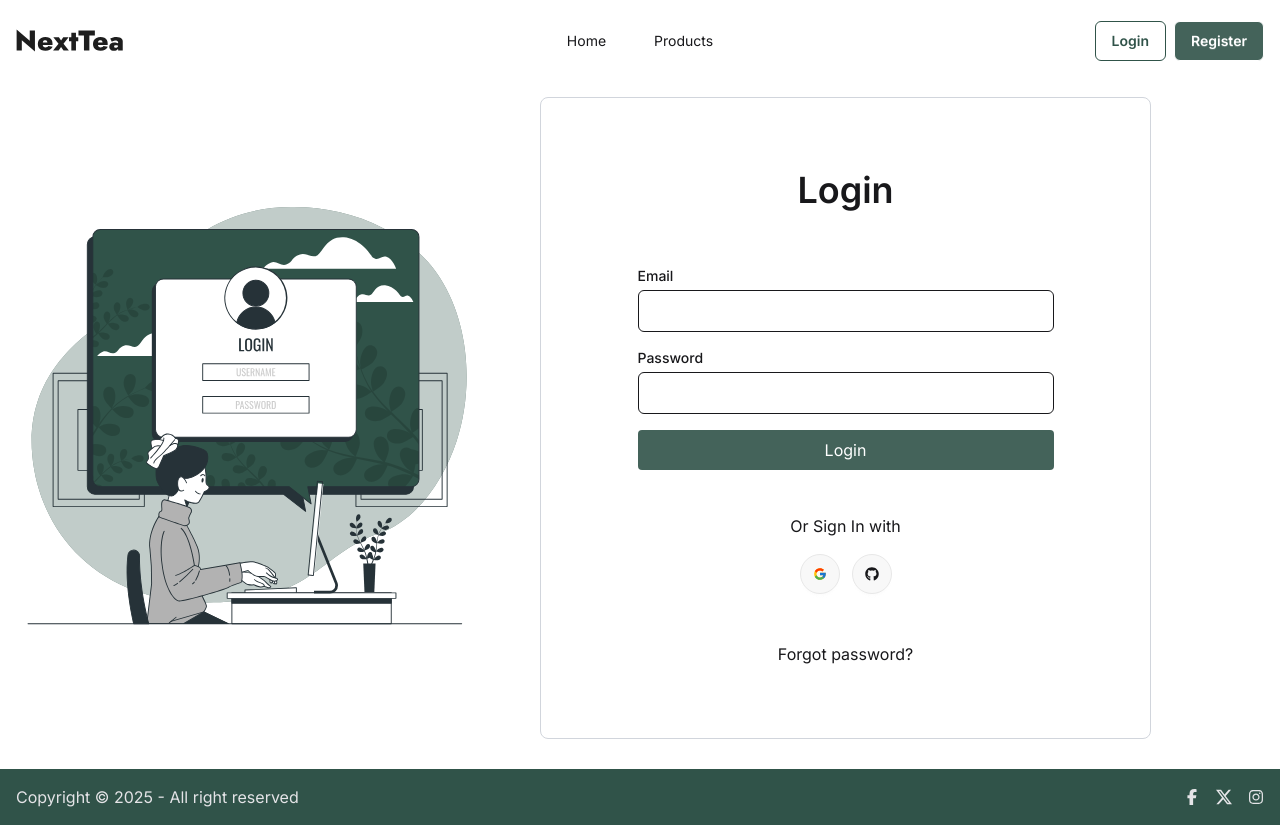
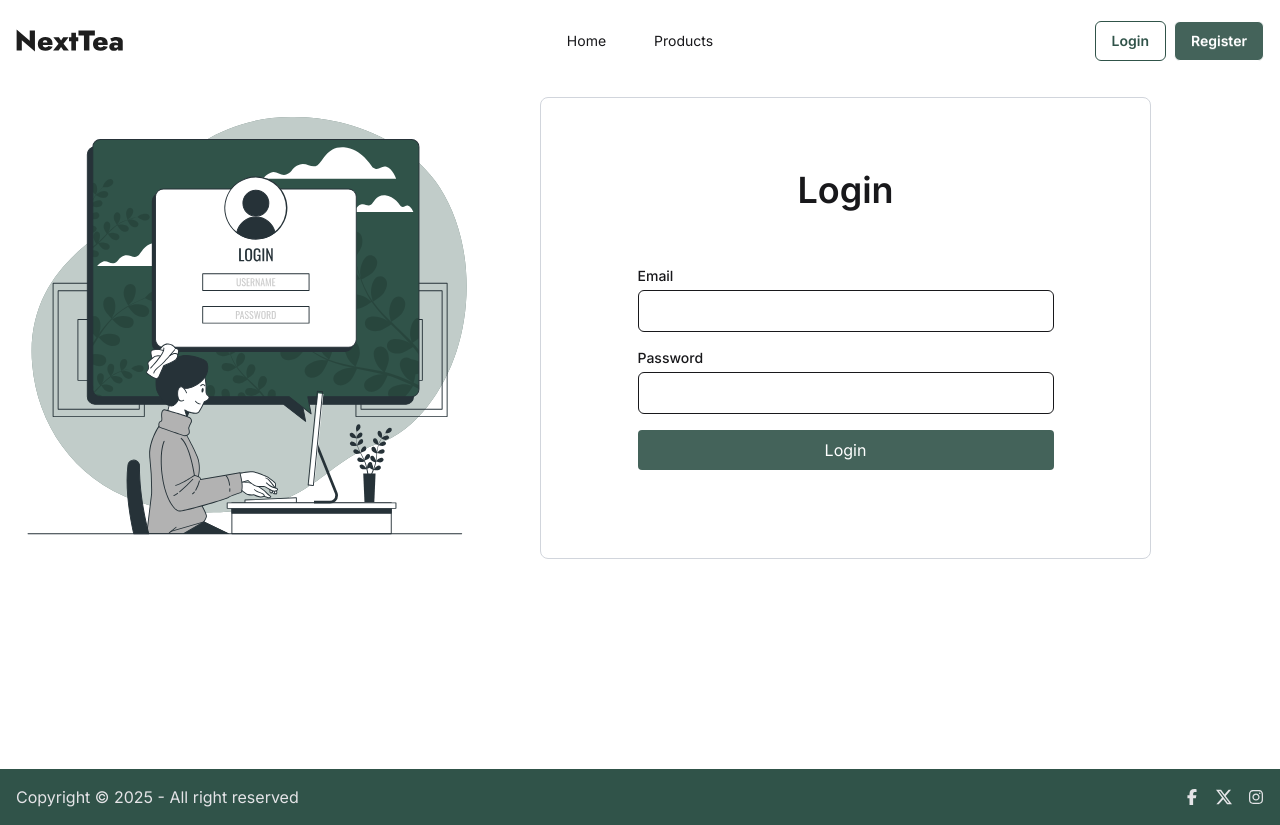
Before and after one commit to arifuddincoder/nexttea, a Next.js app: page /login in a window 1280 px wide. Built offline with nearby package versions, Linux system fonts and the light colour scheme; no server answers.

Commit message:
commented social login and forget password link

```diff
--- a/src/app/login/page.jsx
+++ b/src/app/login/page.jsx
@@ -12,13 +12,13 @@ const page = () => {
 			<div className="p-18 border border-gray-300 rounded-lg w-[611px]">
 				<h1 className="text-center text-4xl font-semibold mb-10">Login</h1>
 				<LoginForm></LoginForm>
-				<div className="mt-7 mb-12 text-center">
+				{/* <div className="mt-7 mb-12 text-center">
 					<p className="mb-4">Or Sign In with</p>
 					<SocialLogin />
-				</div>
-				<div className="text-center">
+				</div> */}
+				{/* <div className="text-center">
 					<a className="link link-hover">Forgot password?</a>
-				</div>
+				</div> */}
 			</div>
 		</div>
 	);
```
